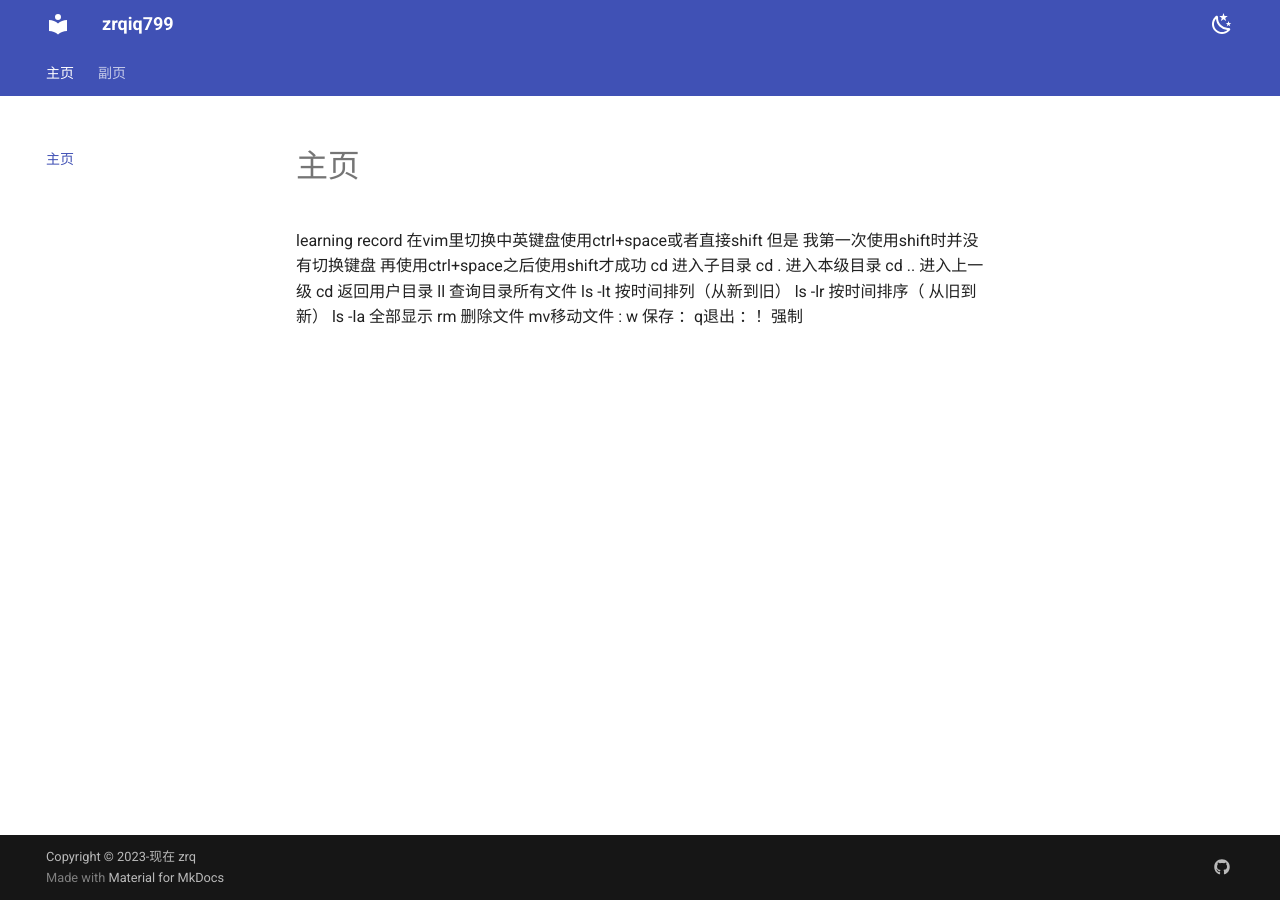
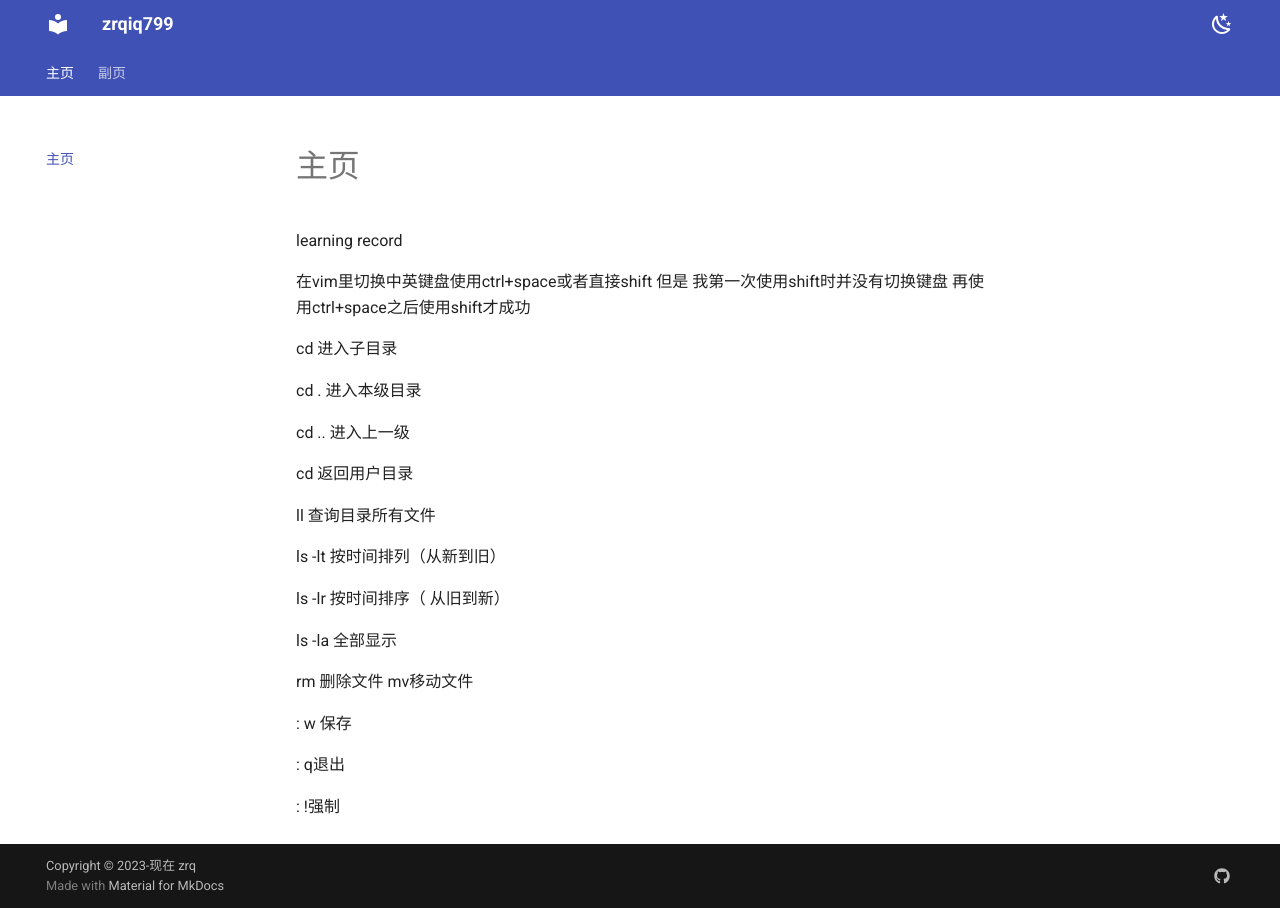
Before and after one commit to zrqiq/zrq-blog, an MkDocs documentation site: the page built from docs/index.md, in a window 1280 px wide. Built offline with MkDocs 1.6.1 and Material for MkDocs 9.7.7, drawn with Linux system fonts in a browser that asks for light colours.

Commit message:
2023-11-05_23:02:51 update

```diff
--- a/docs/index.md
+++ b/docs/index.md
@@ -1,14 +1,27 @@
 learning record
+
  在vim里切换中英键盘使用ctrl+space或者直接shift 但是 我第一次使用shift时并没有切换键盘 再使用ctrl+space之后使用shift才成功
+
 cd 进入子目录
+
 cd .  进入本级目录
+
 cd .. 进入上一级
+
 cd  返回用户目录
+
 ll 查询目录所有文件
+
 ls -lt 按时间排列（从新到旧）
+
 ls -lr 按时间排序（ 从旧到新）
+
 ls -la 全部显示
+
 rm 删除文件 mv移动文件
+
 : w 保存
-：q退出
-：！强制
+
+: q退出
+
+: !强制
```
